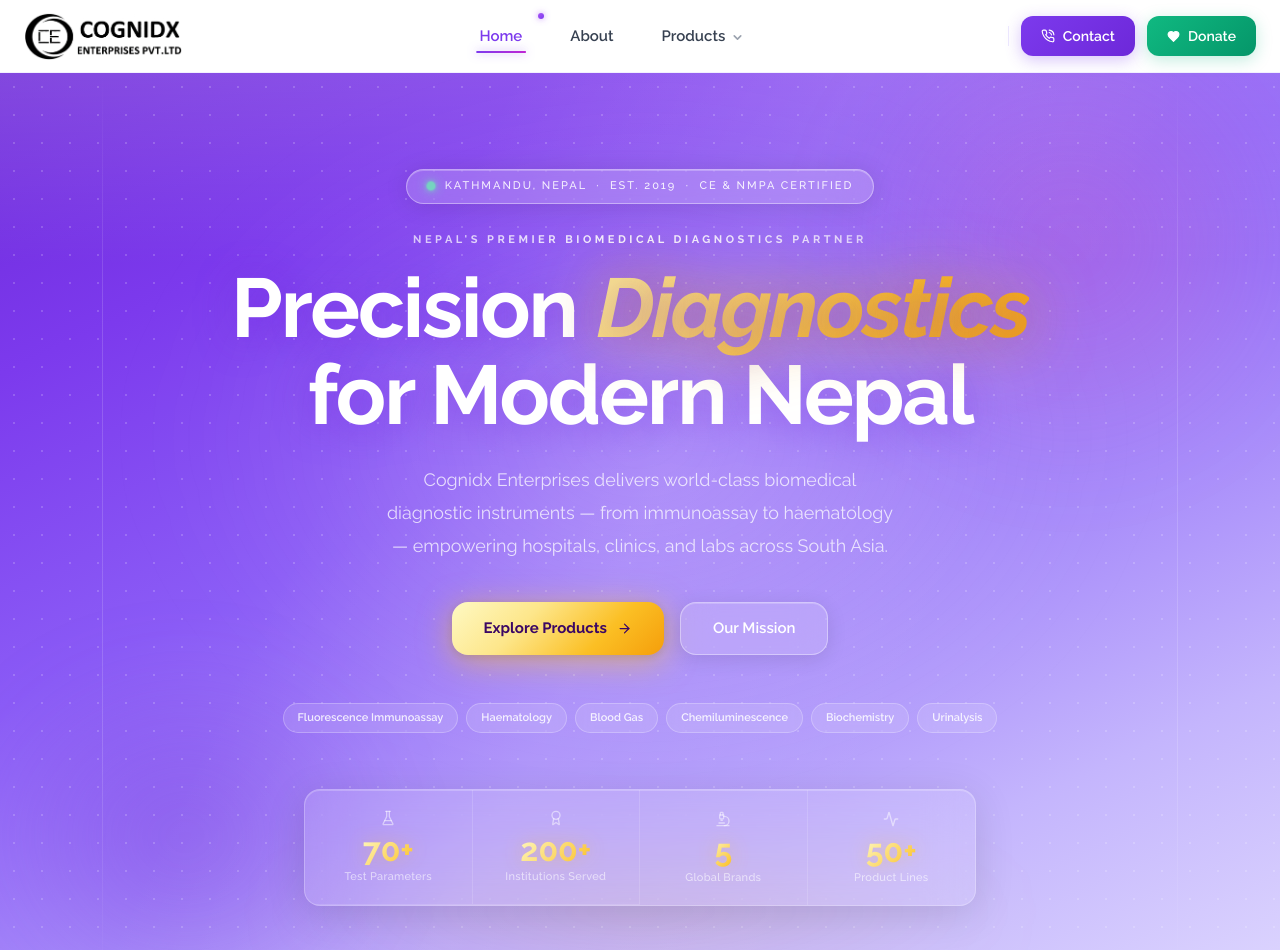
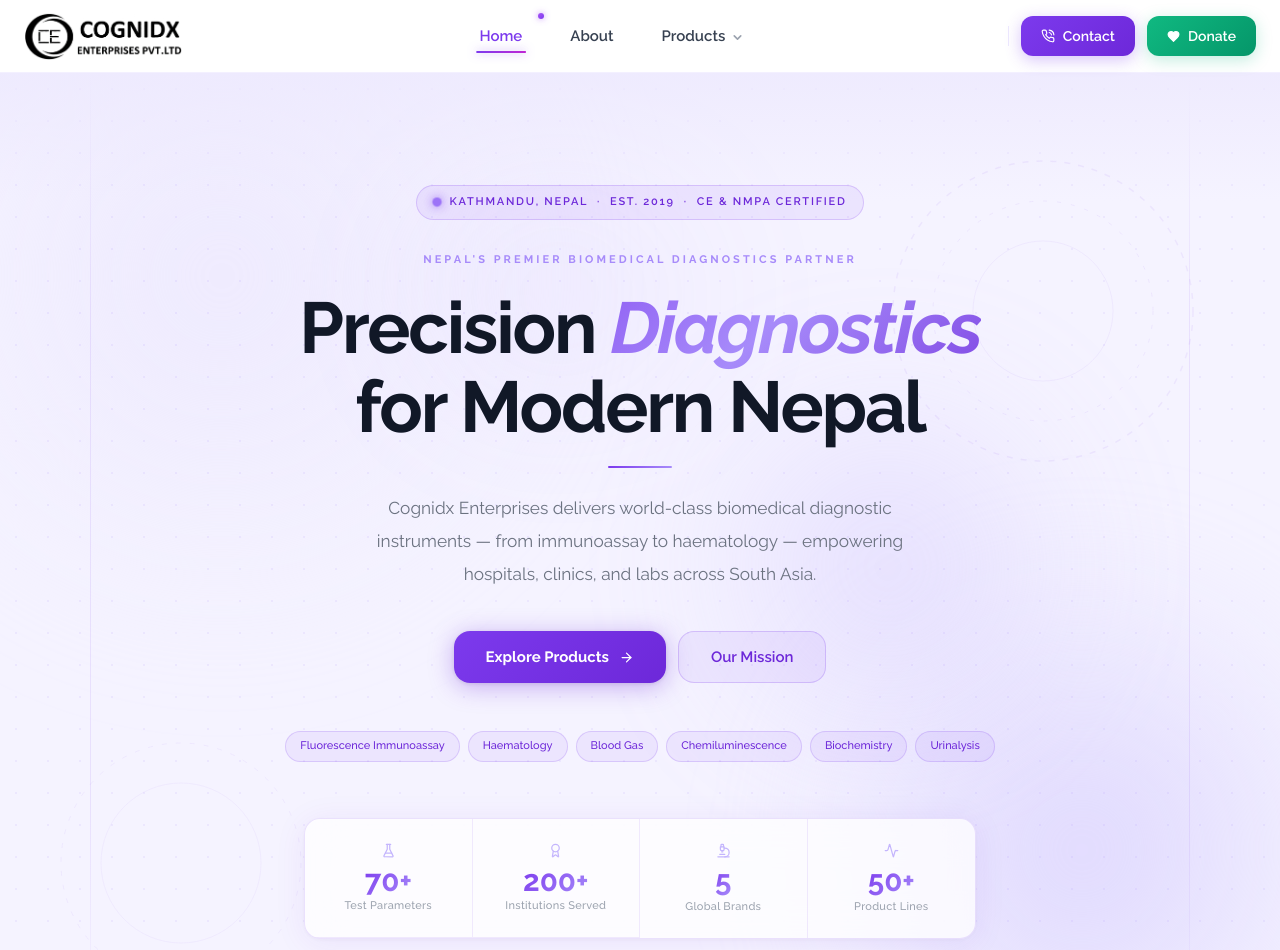
Before and after one commit to aayushmlk/cognidx, a Next.js app: page / in a window 1280 px wide. Shown: the top 950 px of the page. Built offline with nearby package versions, Linux system fonts and the light colour scheme.

Commit message:
design change

```diff
--- a/src/components/Hero.tsx
+++ b/src/components/Hero.tsx
@@ -11,7 +11,14 @@
   { num: "50+", label: "Product Lines", icon: Activity },
 ];
 
-const pills = ["Fluorescence Immunoassay", "Haematology", "Blood Gas", "Chemiluminescence", "Biochemistry", "Urinalysis"];
+const pills = [
+  "Fluorescence Immunoassay",
+  "Haematology",
+  "Blood Gas",
+  "Chemiluminescence",
+  "Biochemistry",
+  "Urinalysis",
+];
 
 export default function Hero() {
   const [mounted, setMounted] = useState(false);
@@ -20,129 +27,117 @@
   return (
     <section
       className="relative min-h-screen flex flex-col items-center justify-center overflow-hidden"
+      style={{ background: "#f5f3ff" }}
+    >
+      {/* ── Background layers ── */}
+      <div className="pointer-events-none absolute inset-0 overflow-hidden">
+        {/* Soft mesh blobs */}
+        <div className="absolute top-[-15%] left-[-10%] w-[700px] h-[700px] rounded-full"
+          style={{ background: "radial-gradient(circle, #ede9fe 0%, transparent 70%)", filter: "blur(70px)" }} />
+        <div className="absolute bottom-[-10%] right-[-8%] w-[600px] h-[600px] rounded-full"
+          style={{ background: "radial-gradient(circle, #ddd6fe 0%, transparent 70%)", filter: "blur(60px)" }} />
+        <div className="absolute top-[30%] right-[15%] w-[400px] h-[400px] rounded-full"
+          style={{ background: "radial-gradient(circle, #c4b5fd 0%, transparent 70%)", filter: "blur(80px)", opacity: 0.45 }} />
+        <div className="absolute top-[10%] left-[30%] w-[350px] h-[250px]"
+          style={{ background: "radial-gradient(ellipse, #a78bfa 0%, transparent 65%)", filter: "blur(90px)", opacity: 0.2 }} />
+
+        {/* Subtle dot grid */}
+        <div className="absolute inset-0"
           style={{
-        background: "linear-gradient(155deg, #6d28d9 0%, #7c3aed 20%, #8b5cf6 42%, #a78bfa 62%, #c4b5fd 80%, #ddd6fe 100%)",
-      }}
-    >
-
-      {/* ── Atmosphere ── */}
-      <div className="pointer-events-none absolute inset-0 overflow-hidden">
-        {/* Main center bloom */}
-        <div className="absolute top-[40%] left-1/2 -translate-x-1/2 -translate-y-1/2 w-[1000px] h-[700px]"
-          style={{
-            background: "radial-gradient(ellipse, rgba(255,255,255,0.22) 0%, rgba(255,255,255,0.08) 40%, transparent 68%)",
-            filter: "blur(50px)",
-          }} />
-        {/* Rose accent top-right */}
-        <div className="absolute -top-20 -right-10 w-[500px] h-[500px]"
-          style={{
-            background: "radial-gradient(circle, rgba(244,114,182,0.25) 0%, transparent 65%)",
-            filter: "blur(50px)",
-          }} />
-        {/* Indigo bottom-left */}
-        <div className="absolute -bottom-10 -left-10 w-[450px] h-[380px]"
-          style={{
-            background: "radial-gradient(ellipse, rgba(109,40,217,0.35) 0%, transparent 65%)",
-            filter: "blur(45px)",
-          }} />
-        {/* Top white haze */}
-        <div className="absolute top-0 inset-x-0 h-48"
-          style={{ background: "linear-gradient(180deg, rgba(255,255,255,0.15) 0%, transparent 100%)" }} />
-        {/* Bottom gold horizon */}
-        <div className="absolute bottom-0 left-1/2 -translate-x-1/2 w-[800px] h-[150px]"
-          style={{
-            background: "radial-gradient(ellipse, rgba(251,191,36,0.15) 0%, transparent 70%)",
-            filter: "blur(35px)",
+            backgroundImage: "radial-gradient(circle, #a78bfa 1px, transparent 1px)",
+            backgroundSize: "32px 32px",
+            opacity: 0.12,
           }} />
 
-        {/* Fine dot grid */}
-        <div className="absolute inset-0"
-          style={{
-            backgroundImage: "radial-gradient(circle, rgba(255,255,255,0.18) 1px, transparent 1px)",
-            backgroundSize: "28px 28px",
-          }} />
+        {/* Top gradient fade */}
+        <div className="absolute top-0 inset-x-0 h-32"
+          style={{ background: "linear-gradient(180deg, rgba(237,233,254,0.8) 0%, transparent 100%)" }} />
 
-        {/* Diagonal shimmer sweep */}
-        <div className="absolute inset-0 opacity-[0.14]"
-          style={{ background: "linear-gradient(115deg, transparent 30%, rgba(255,255,255,0.7) 50%, transparent 70%)" }} />
-      </div>
+        {/* Decorative arcs */}
+        <svg className="absolute top-[8%] right-[6%] opacity-[0.07] hidden lg:block" width="320" height="320" viewBox="0 0 320 320" fill="none">
+          <circle cx="160" cy="160" r="150" stroke="#7c3aed" strokeWidth="1.5" strokeDasharray="6 8" />
+          <circle cx="160" cy="160" r="110" stroke="#7c3aed" strokeWidth="1" strokeDasharray="4 10" />
+          <circle cx="160" cy="160" r="70" stroke="#7c3aed" strokeWidth="0.8" />
+        </svg>
+        <svg className="absolute bottom-[6%] left-[4%] opacity-[0.06] hidden lg:block" width="260" height="260" viewBox="0 0 260 260" fill="none">
+          <circle cx="130" cy="130" r="120" stroke="#7c3aed" strokeWidth="1" strokeDasharray="5 9" />
+          <circle cx="130" cy="130" r="80" stroke="#7c3aed" strokeWidth="0.8" />
+        </svg>
 
-      {/* ── Vertical editorial lines ── */}
-      <div className="pointer-events-none absolute inset-0 hidden lg:block">
-        <div className="absolute left-[8%] top-0 bottom-0 w-px"
-          style={{ background: "linear-gradient(180deg, transparent, rgba(255,255,255,0.15) 25%, rgba(255,255,255,0.15) 75%, transparent)" }} />
-        <div className="absolute right-[8%] top-0 bottom-0 w-px"
-          style={{ background: "linear-gradient(180deg, transparent, rgba(255,255,255,0.15) 25%, rgba(255,255,255,0.15) 75%, transparent)" }} />
+        {/* Vertical editorial lines */}
+        <div className="absolute left-[7%] top-0 bottom-0 w-px hidden lg:block"
+          style={{ background: "linear-gradient(180deg, transparent, rgba(124,58,237,0.1) 25%, rgba(124,58,237,0.1) 75%, transparent)" }} />
+        <div className="absolute right-[7%] top-0 bottom-0 w-px hidden lg:block"
+          style={{ background: "linear-gradient(180deg, transparent, rgba(124,58,237,0.1) 25%, rgba(124,58,237,0.1) 75%, transparent)" }} />
       </div>
 
       {/* ── Main content ── */}
-      <div className="relative z-10 w-full max-w-5xl mx-auto px-6 pt-24 pb-20 flex flex-col items-center text-center">
+      <div className="relative z-10 w-full max-w-4xl mx-auto px-5 sm:px-8 pt-28 pb-20 flex flex-col items-center text-center">
 
-        {/* ── Live badge ── */}
+        {/* ── Badge ── */}
         <div
-          className={`inline-flex items-center gap-2.5 mb-7 px-5 py-2 rounded-full transition-all duration-700 ${mounted ? "opacity-100 translate-y-0" : "opacity-0 translate-y-3"}`}
+          className={`inline-flex items-center gap-2 mb-8 px-4 py-2 rounded-full transition-all duration-700 ${mounted ? "opacity-100 translate-y-0" : "opacity-0 translate-y-3"}`}
           style={{
-            background: "rgba(255,255,255,0.18)",
-            border: "1px solid rgba(255,255,255,0.38)",
-            backdropFilter: "blur(16px)",
-            boxShadow: "0 2px 24px rgba(0,0,0,0.10), inset 0 1px 0 rgba(255,255,255,0.25)",
+            background: "rgba(124,58,237,0.08)",
+            border: "1px solid rgba(124,58,237,0.2)",
             transitionDelay: "0ms",
           }}
         >
-          <span className="w-2 h-2 rounded-full bg-emerald-300"
-            style={{ boxShadow: "0 0 10px rgba(110,231,183,1), 0 0 4px rgba(110,231,183,0.8)", animation: "heroPulse 2s ease-in-out infinite" }} />
-          <span className=" text-[11px] tracking-[0.18em] uppercase text-white/90 font-medium">
+          <span className="w-2 h-2 rounded-full bg-violet-500 flex-shrink-0"
+            style={{ boxShadow: "0 0 8px rgba(124,58,237,0.8)", animation: "heroPulse 2s ease-in-out infinite" }} />
+          <span className="text-[10px] sm:text-[11px] tracking-[0.16em] uppercase text-violet-700 font-semibold whitespace-nowrap">
             Kathmandu, Nepal &nbsp;·&nbsp; Est. 2019 &nbsp;·&nbsp; CE &amp; NMPA Certified
           </span>
         </div>
 
-        {/* ── Headline — big editorial treatment ── */}
-        <div
-          className={`mb-6 transition-all duration-700 ${mounted ? "opacity-100 translate-y-0" : "opacity-0 translate-y-4"}`}
-          style={{ transitionDelay: "100ms" }}
+        {/* ── Eyebrow ── */}
+        <p
+          className={`text-[10px] sm:text-[11px] tracking-[0.28em] uppercase font-bold text-violet-400 mb-5 transition-all duration-700 ${mounted ? "opacity-100 translate-y-0" : "opacity-0 translate-y-3"}`}
+          style={{ transitionDelay: "80ms" }}
         >
-          <p className=" text-[11px] tracking-[0.32em] uppercase mb-4 font-bold"
-            style={{
-              background: "linear-gradient(90deg, rgba(255,255,255,0.5), rgba(255,255,255,0.9), rgba(255,255,255,0.5))",
-              WebkitBackgroundClip: "text",
-              WebkitTextFillColor: "transparent",
-              backgroundClip: "text",
-            }}>
           Nepal&apos;s Premier Biomedical Diagnostics Partner
         </p>
 
+        {/* ── Headline ── */}
         <h1
-            className=" font-bold text-white leading-[1.05]"
+          className={`font-bold leading-[1.1] text-gray-900 mb-5 transition-all duration-700 ${mounted ? "opacity-100 translate-y-0" : "opacity-0 translate-y-4"}`}
           style={{
-              fontSize: "clamp(2.6rem, 7.5vw, 5.2rem)",
-              letterSpacing: "-0.025em",
-              textShadow: "0 4px 40px rgba(109,40,217,0.4)",
+            fontSize: "clamp(2.2rem, 6.5vw, 4.5rem)",
+            letterSpacing: "-0.03em",
+            transitionDelay: "140ms",
           }}
         >
-            Precision
+          Precision{" "}
           <span
-              className="mx-3 lg:mx-5 italic"
+            className="italic"
             style={{
-                background: "linear-gradient(135deg, #fef9c3 0%, #fde68a 30%, #fbbf24 60%, #f59e0b 85%)",
+              background: "linear-gradient(135deg, #7c3aed 0%, #a78bfa 50%, #6d28d9 100%)",
               backgroundSize: "200% auto",
               WebkitBackgroundClip: "text",
               WebkitTextFillColor: "transparent",
               backgroundClip: "text",
-                filter: "drop-shadow(0 0 30px rgba(251,191,36,0.6))",
-                animation: "goldShimmer 5s linear infinite",
+              animation: "shimmer 5s linear infinite",
             }}
           >
             Diagnostics
-            </span>
+          </span>{" "}
           <br className="hidden sm:block" />
           for Modern Nepal
         </h1>
-        </div>
+
+        {/* ── Divider ── */}
+        <div
+          className={`w-16 h-0.5 rounded-full mb-6 transition-all duration-700 ${mounted ? "opacity-100 scale-x-100" : "opacity-0 scale-x-0"}`}
+          style={{
+            background: "linear-gradient(90deg, #7c3aed, #a78bfa)",
+            transitionDelay: "220ms",
+          }}
+        />
 
         {/* ── Sub ── */}
         <p
-          className={`text-white/75 max-w-lg leading-[1.85] mb-10 transition-all duration-700 ${mounted ? "opacity-100 translate-y-0" : "opacity-0 translate-y-4"}`}
-          style={{ fontSize: "clamp(1rem, 1.8vw, 1.12rem)", transitionDelay: "200ms" }}
+          className={`text-gray-500 max-w-xl leading-[1.9] mb-10 transition-all duration-700 ${mounted ? "opacity-100 translate-y-0" : "opacity-0 translate-y-4"}`}
+          style={{ fontSize: "clamp(0.95rem, 1.6vw, 1.08rem)", transitionDelay: "280ms" }}
         >
           Cognidx Enterprises delivers world-class biomedical diagnostic
           instruments — from immunoassay to haematology — empowering hospitals,
@@ -151,34 +146,32 @@
 
         {/* ── CTA buttons ── */}
         <div
-          className={`flex flex-wrap gap-4 justify-center mb-12 transition-all duration-700 ${mounted ? "opacity-100 translate-y-0" : "opacity-0 translate-y-4"}`}
-          style={{ transitionDelay: "300ms" }}
+          className={`flex flex-col sm:flex-row gap-3 justify-center mb-12 w-full max-w-xs sm:max-w-none transition-all duration-700 ${mounted ? "opacity-100 translate-y-0" : "opacity-0 translate-y-4"}`}
+          style={{ transitionDelay: "340ms" }}
         >
           <Link
             href="/products"
-            className="group relative inline-flex items-center gap-2.5 font-bold px-8 py-3.5 rounded-2xl text-[#3b0764] text-[15px] overflow-hidden transition-all duration-300 hover:-translate-y-1 hover:shadow-2xl"
+            className="group relative inline-flex items-center justify-center gap-2.5 font-bold px-8 py-3.5 rounded-2xl text-white text-[15px] overflow-hidden transition-all duration-300 hover:-translate-y-0.5 hover:shadow-xl"
             style={{
-              background: "linear-gradient(135deg, #fef9c3 0%, #fde68a 35%, #fbbf24 70%, #f59e0b 100%)",
-              boxShadow: "0 6px 32px rgba(251,191,36,0.55), 0 2px 8px rgba(0,0,0,0.15)",
+              background: "linear-gradient(135deg, #7c3aed 0%, #6d28d9 100%)",
+              boxShadow: "0 4px 24px rgba(109,40,217,0.35), 0 1px 4px rgba(0,0,0,0.1)",
             }}
           >
             <span className="absolute inset-0 opacity-0 group-hover:opacity-100 transition-opacity duration-300"
-              style={{ background: "linear-gradient(135deg, rgba(255,255,255,0.28) 0%, transparent 55%)" }} />
+              style={{ background: "linear-gradient(135deg, rgba(255,255,255,0.12) 0%, transparent 55%)" }} />
             <span className="relative">Explore Products</span>
             <ArrowRight size={15} className="relative transition-transform duration-300 group-hover:translate-x-1" />
           </Link>
 
           <Link
             href="/#about"
-            className="group inline-flex items-center gap-2.5 font-semibold px-8 py-3.5 rounded-2xl text-white text-[15px] transition-all duration-300 hover:-translate-y-1"
+            className="group inline-flex items-center justify-center gap-2.5 font-semibold px-8 py-3.5 rounded-2xl text-violet-700 text-[15px] transition-all duration-300 hover:-translate-y-0.5"
             style={{
-              background: "rgba(255,255,255,0.15)",
-              border: "1px solid rgba(255,255,255,0.38)",
-              backdropFilter: "blur(16px)",
-              boxShadow: "0 4px 20px rgba(0,0,0,0.10), inset 0 1px 0 rgba(255,255,255,0.20)",
+              background: "rgba(124,58,237,0.07)",
+              border: "1.5px solid rgba(124,58,237,0.22)",
             }}
-            onMouseEnter={(e) => { e.currentTarget.style.background = "rgba(255,255,255,0.24)"; }}
-            onMouseLeave={(e) => { e.currentTarget.style.background = "rgba(255,255,255,0.15)"; }}
+            onMouseEnter={(e) => { e.currentTarget.style.background = "rgba(124,58,237,0.13)"; }}
+            onMouseLeave={(e) => { e.currentTarget.style.background = "rgba(124,58,237,0.07)"; }}
           >
             Our Mission
           </Link>
@@ -192,13 +185,11 @@
           {pills.map((p, i) => (
             <span
               key={p}
-              className="text-[11px] font-semibold px-3.5 py-1.5 rounded-full"
+              className="text-[11px] font-medium px-3.5 py-1.5 rounded-full transition-colors duration-200 hover:bg-violet-100 cursor-default"
               style={{
-                background: "rgba(255,255,255,0.12)",
-                border: "1px solid rgba(255,255,255,0.25)",
-                color: "rgba(255,255,255,0.85)",
-                backdropFilter: "blur(8px)",
-                animationDelay: `${i * 60}ms`,
+                background: "rgba(124,58,237,0.07)",
+                border: "1px solid rgba(124,58,237,0.18)",
+                color: "#6d28d9",
               }}
             >
               {p}
@@ -209,61 +200,67 @@
         {/* ── Stats grid ── */}
         <div
           className={`w-full max-w-2xl transition-all duration-700 ${mounted ? "opacity-100 translate-y-0" : "opacity-0 translate-y-4"}`}
-          style={{ transitionDelay: "500ms" }}
+          style={{ transitionDelay: "480ms" }}
         >
           <div
             className="grid grid-cols-2 sm:grid-cols-4 rounded-2xl overflow-hidden"
             style={{
-              background: "rgba(255,255,255,0.12)",
-              border: "1px solid rgba(255,255,255,0.25)",
-              backdropFilter: "blur(24px)",
-              boxShadow: "0 8px 40px rgba(0,0,0,0.12), inset 0 1px 0 rgba(255,255,255,0.22)",
+              background: "rgba(255,255,255,0.75)",
+              border: "1px solid rgba(124,58,237,0.14)",
+              backdropFilter: "blur(20px)",
+              boxShadow: "0 4px 32px rgba(109,40,217,0.08), 0 1px 4px rgba(0,0,0,0.04)",
             }}
           >
             {stats.map((stat, i) => {
               const Icon = stat.icon;
+              const isLastRow0 = i < 2;
+              const isNotLast = i < stats.length - 1;
               return (
                 <div
                   key={stat.label}
-                  className="flex flex-col items-center justify-center py-5 px-3 text-center relative group cursor-default"
+                  className="flex flex-col items-center justify-center py-6 px-3 text-center relative group cursor-default transition-colors duration-200"
                   style={{
-                    borderRight: i < stats.length - 1 ? "1px solid rgba(255,255,255,0.14)" : "none",
-                    borderBottom: i < 2 ? "1px solid rgba(255,255,255,0.14)" : "none",
+                    borderRight: isNotLast ? "1px solid rgba(124,58,237,0.1)" : "none",
+                    borderBottom: isLastRow0 ? "1px solid rgba(124,58,237,0.1)" : "none",
                   }}
+                  onMouseEnter={(e) => { e.currentTarget.style.background = "rgba(124,58,237,0.04)"; }}
+                  onMouseLeave={(e) => { e.currentTarget.style.background = "transparent"; }}
                 >
-                  <div className="absolute inset-0 opacity-0 group-hover:opacity-100 transition-opacity duration-300"
-                    style={{ background: "rgba(255,255,255,0.07)" }} />
-                  <Icon size={16} className="relative mb-2 text-white/50" />
+                  <Icon size={15} className="mb-2 text-violet-300" />
                   <div
-                    className=" text-[2rem] font-bold leading-none mb-1 relative"
+                    className="text-[1.85rem] font-bold leading-none mb-1"
                     style={{
-                      background: "linear-gradient(135deg, #fef9c3, #fbbf24)",
+                      background: "linear-gradient(135deg, #7c3aed, #a78bfa)",
                       WebkitBackgroundClip: "text",
                       WebkitTextFillColor: "transparent",
                       backgroundClip: "text",
-                      filter: "drop-shadow(0 0 10px rgba(251,191,36,0.4))",
                     }}
                   >
                     {stat.num}
                   </div>
-                  <div className="text-white/60 text-[11px] font-medium tracking-wide relative leading-tight">
+                  <div className="text-gray-400 text-[11px] font-medium tracking-wide leading-tight">
                     {stat.label}
                   </div>
                 </div>
               );
             })}
           </div>
+
+          {/* Trust line */}
+          <p className="text-center text-[11px] text-gray-400 mt-4 tracking-wide">
+            Trusted by leading hospitals &amp; diagnostic labs across Nepal &amp; South Asia
+          </p>
         </div>
       </div>
 
       <style>{`
-        @keyframes goldShimmer {
+        @keyframes shimmer {
           0%   { background-position: 0% center; }
           100% { background-position: 200% center; }
         }
         @keyframes heroPulse {
           0%, 100% { opacity: 1; transform: scale(1); }
-          50%       { opacity: 0.6; transform: scale(1.35); }
+          50%       { opacity: 0.55; transform: scale(1.4); }
         }
       `}</style>
     </section>
```
Lines whose indentation alone changed are shown as unchanged.
